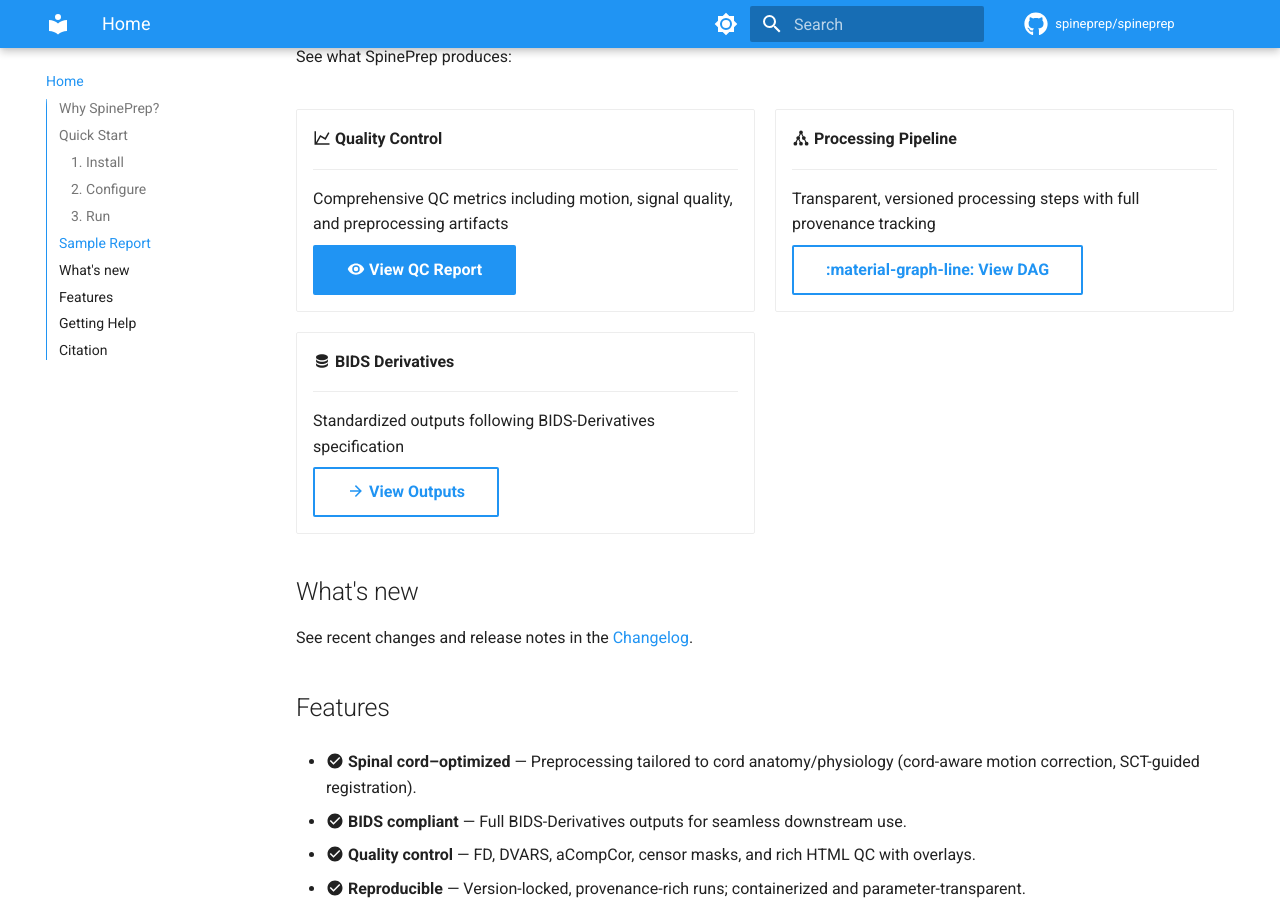
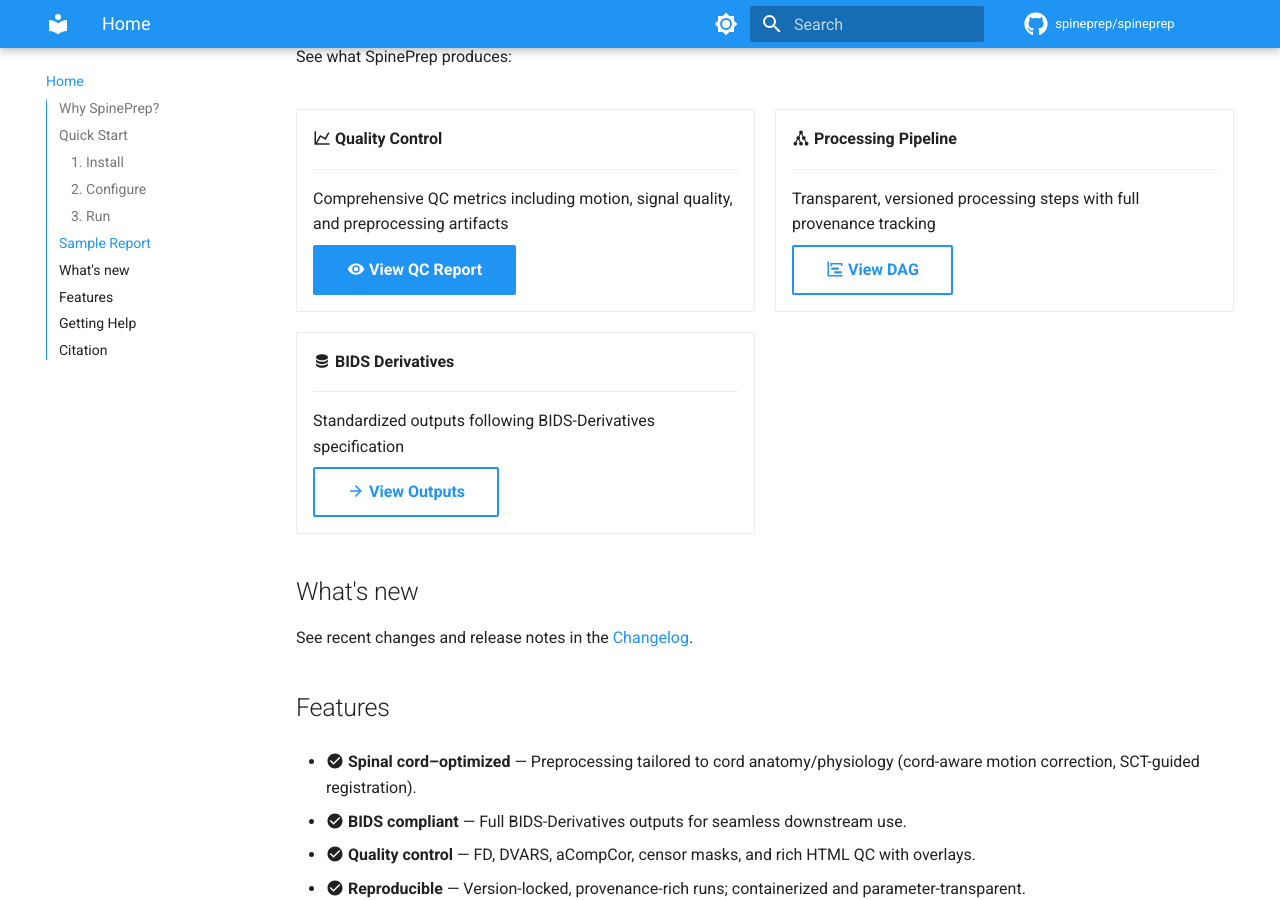
Before and after one commit to SpinePrep/SpinePrep, an MkDocs documentation site: the page built from docs/index.md, in a window 1280 px wide and 900 px high, scrolled down 1633 px. Built offline with MkDocs 1.6.1 and Material for MkDocs 9.7.7, drawn with Linux system fonts in a browser that asks for light colours; comment, search, counter and statistics services are not loaded; the version menu is left out.

Commit message:
docs: fix invalid material-graph-line icon (use chart-timeline)  [spi-011m]

```diff
--- a/docs/index.md
+++ b/docs/index.md
@@ -77,7 +77,7 @@ See what SpinePrep produces:
 
     Transparent, versioned processing steps with full provenance tracking
 
-    [:material-graph-line: View DAG](user-guide/usage.md#processing-pipeline){ .md-button }
+    [:material-chart-timeline: View DAG](user-guide/usage.md#processing-pipeline){ .md-button }
 
 -   **:material-database: BIDS Derivatives**
 
```
